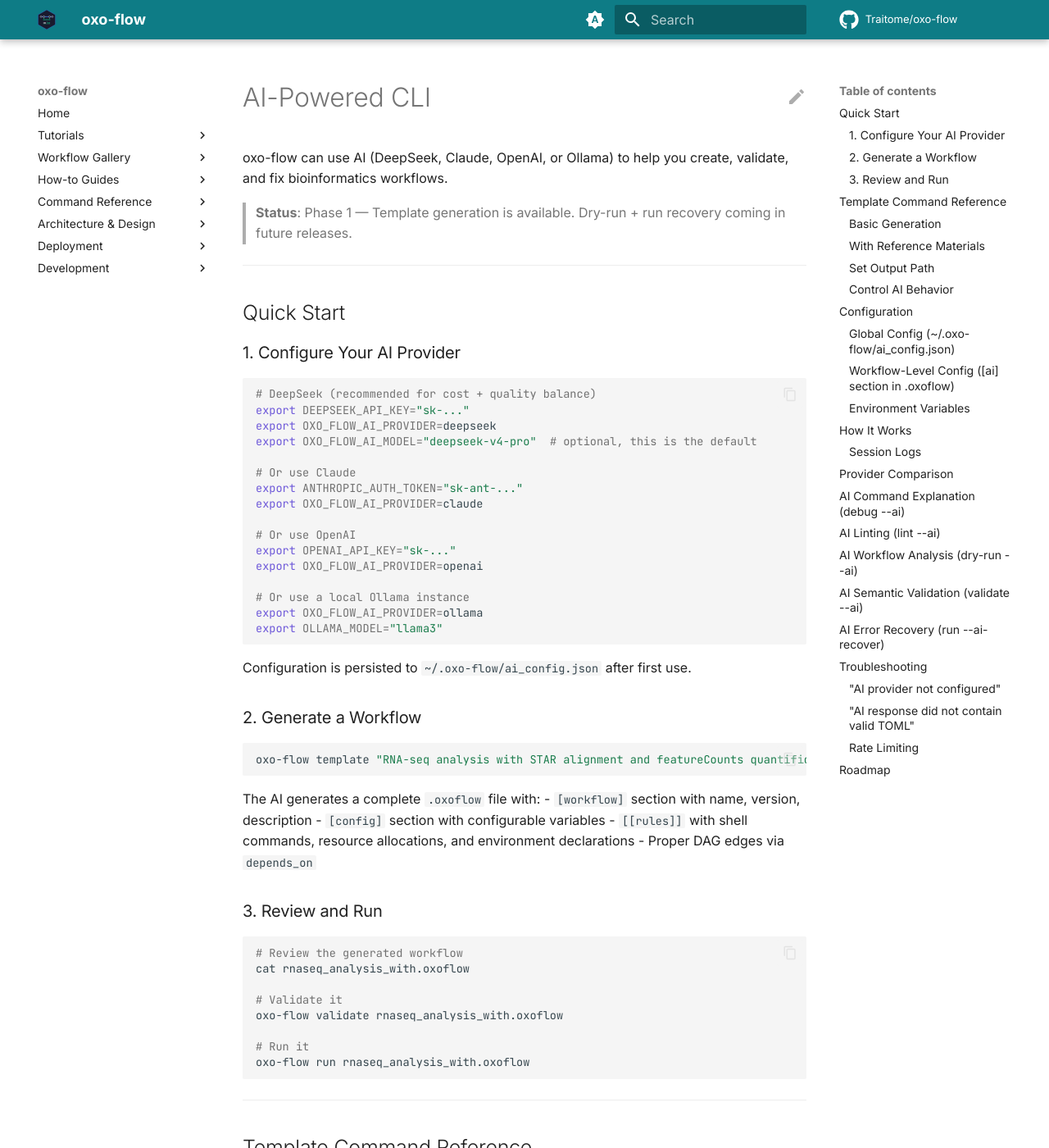
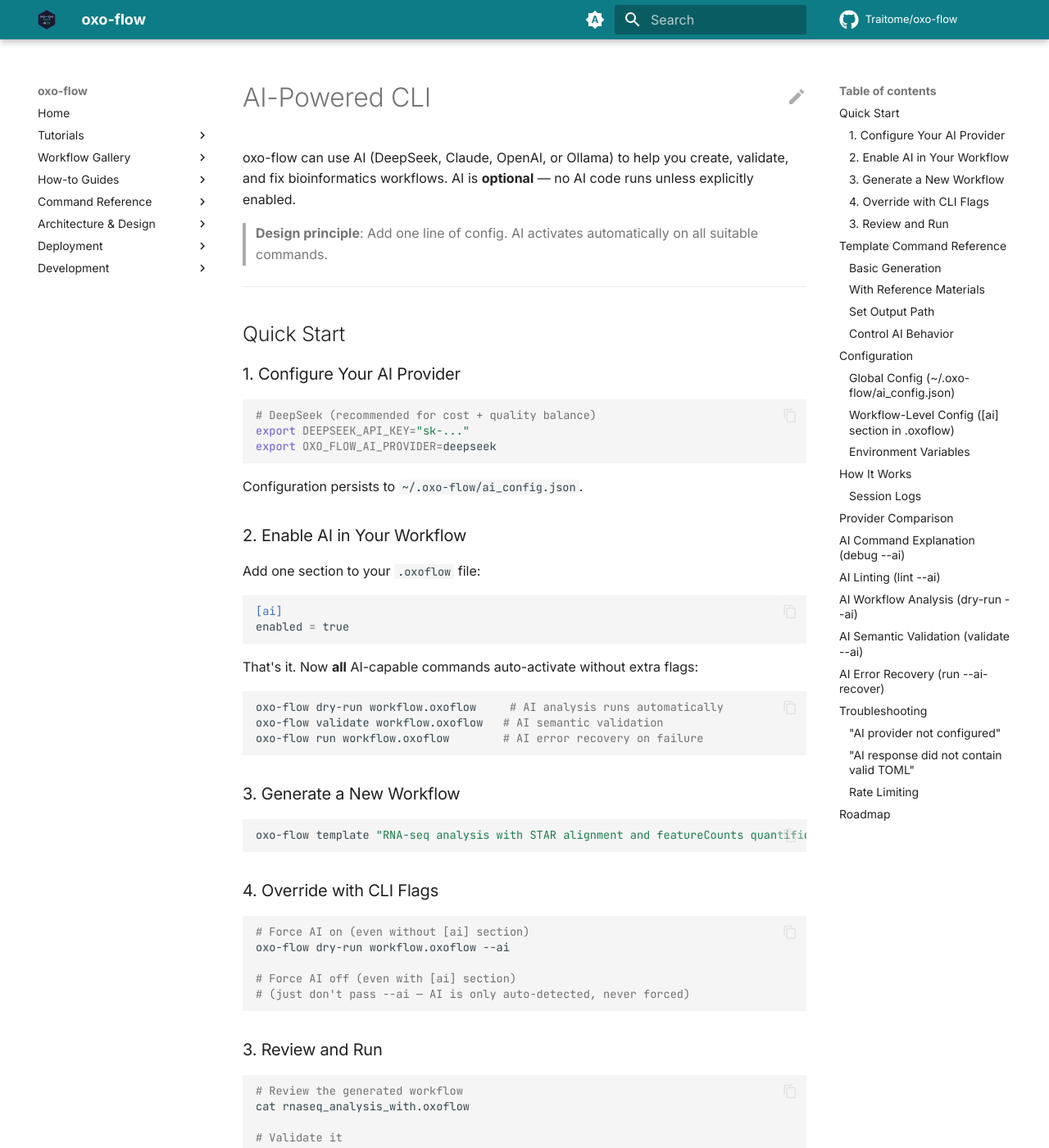
Before and after one commit to Traitome/oxo-flow, an MkDocs documentation site: the page built from docs/guide/src/reference/ai-cli.md, in a window 1280 px wide and 1400 px high. Shown: the whole window at 82% size. Built offline with MkDocs 1.6.1 and Material for MkDocs 9.7.7, drawn with Linux system fonts in a browser that asks for light colours; comment, search, counter and statistics services are not loaded.

Commit message:
feat: AI auto-detection from workflow [ai] section
Core simplification: add 'one line' to enable AI for all commands.

[ai]
enabled = true

With this section in a .oxoflow file, ALL AI-capable commands
(dry-run, validate, lint, debug, run, resume) auto-activate AI
without needing --ai flags.

--ai flag still works as force-enable override.
Without [ai] section: normal deterministic behavior preserved.

Implementation:
- should_use_ai(path, cli_flag): auto-detect helper
- try_resolve_ai(path, cli_flag): returns Some(provider) when AI available
- All 7 commands refactored to use auto-detection
- Example: oxo-flow dry-run wf.oxoflow (no --ai, auto-detected)

Verified: auto-detect ON with [ai] enabled=true, OFF without [ai].
make ci: fully passing.

Co-Authored-By: Claude <noreply@anthropic.com>

````diff
--- a/docs/guide/src/reference/ai-cli.md
+++ b/docs/guide/src/reference/ai-cli.md
@@ -1,8 +1,8 @@
 # AI-Powered CLI
 
-oxo-flow can use AI (DeepSeek, Claude, OpenAI, or Ollama) to help you create, validate, and fix bioinformatics workflows.
+oxo-flow can use AI (DeepSeek, Claude, OpenAI, or Ollama) to help you create, validate, and fix bioinformatics workflows. AI is **optional** — no AI code runs unless explicitly enabled.
 
-> **Status**: Phase 1 — Template generation is available. Dry-run + run recovery coming in future releases.
+> **Design principle**: Add one line of config. AI activates automatically on all suitable commands.
 
 ---
 
@@ -14,34 +14,42 @@ oxo-flow can use AI (DeepSeek, Claude, OpenAI, or Ollama) to help you create, va
 # DeepSeek (recommended for cost + quality balance)
 export DEEPSEEK_API_KEY="sk-..."
 export OXO_FLOW_AI_PROVIDER=deepseek
-export OXO_FLOW_AI_MODEL="deepseek-v4-pro"  # optional, this is the default
-
-# Or use Claude
-export ANTHROPIC_AUTH_TOKEN="sk-ant-..."
-export OXO_FLOW_AI_PROVIDER=claude
-
-# Or use OpenAI
-export OPENAI_API_KEY="sk-..."
-export OXO_FLOW_AI_PROVIDER=openai
-
-# Or use a local Ollama instance
-export OXO_FLOW_AI_PROVIDER=ollama
-export OLLAMA_MODEL="llama3"
 ```
 
-Configuration is persisted to `~/.oxo-flow/ai_config.json` after first use.
+Configuration persists to `~/.oxo-flow/ai_config.json`.
 
-### 2. Generate a Workflow
+### 2. Enable AI in Your Workflow
+
+Add one section to your `.oxoflow` file:
+
+```toml
+[ai]
+enabled = true
+```
+
+That's it. Now **all** AI-capable commands auto-activate without extra flags:
+
+```bash
+oxo-flow dry-run workflow.oxoflow     # AI analysis runs automatically
+oxo-flow validate workflow.oxoflow   # AI semantic validation
+oxo-flow run workflow.oxoflow        # AI error recovery on failure
+```
+
+### 3. Generate a New Workflow
 
 ```bash
 oxo-flow template "RNA-seq analysis with STAR alignment and featureCounts quantification" --ai
 ```
 
-The AI generates a complete `.oxoflow` file with:
-- `[workflow]` section with name, version, description
-- `[config]` section with configurable variables
-- `[[rules]]` with shell commands, resource allocations, and environment declarations
-- Proper DAG edges via `depends_on`
+### 4. Override with CLI Flags
+
+```bash
+# Force AI on (even without [ai] section)
+oxo-flow dry-run workflow.oxoflow --ai
+
+# Force AI off (even with [ai] section)
+# (just don't pass --ai — AI is only auto-detected, never forced)
+```
 
 ### 3. Review and Run
 
````
Also changed, not shown: 3 other files.
